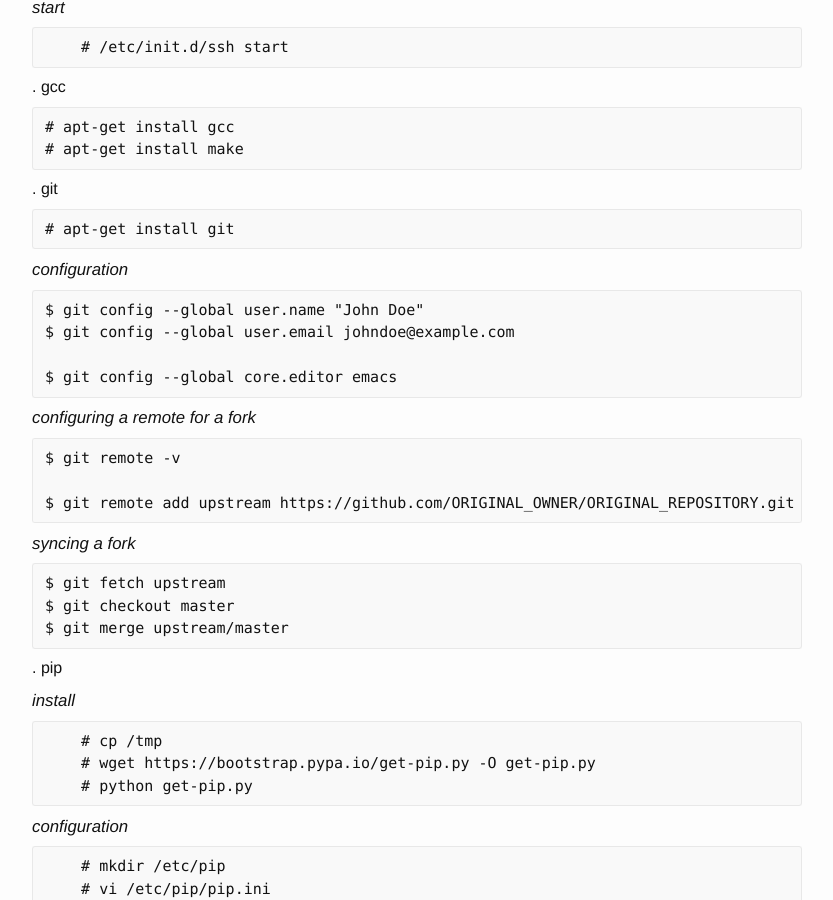
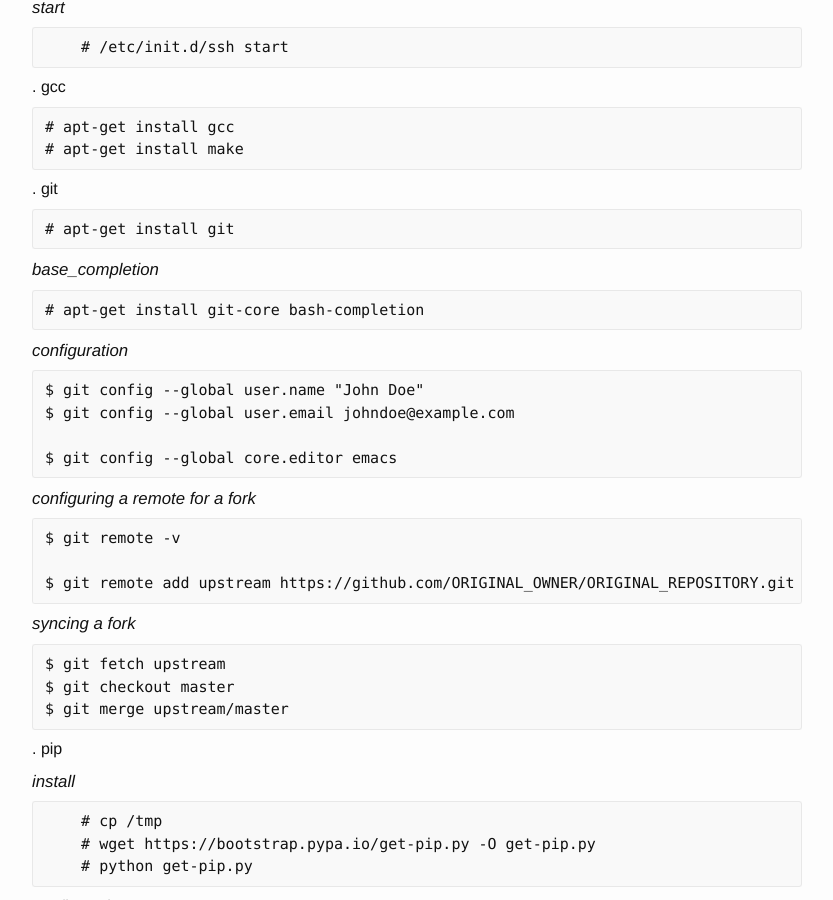
Before and after one commit to ousiax/ousiax.github.io, a Jekyll site: the page built from _posts/2015-08-31-Linux-Dev-(Debian).md, in a window 1280 px wide and 900 px high, scrolled down 1599 px. Shown: the whole window, without its empty margins (223-1056 px from the left). Built offline with Jekyll 4.4.1, drawn with Linux system fonts in a browser that asks for light colours; comment, search, counter and statistics services are not loaded.

Commit message:
Update  2015-08-31-Linux-Dev-(Debian).md

```diff
--- a/_posts/2015-08-31-Linux-Dev-(Debian).md
+++ b/_posts/2015-08-31-Linux-Dev-(Debian).md
@@ -87,6 +87,10 @@ tags: ['Linux', 'Debian',]
 . git
 
     # apt-get install git
+
+*base_completion*
+
+    # apt-get install git-core bash-completion
 
 *configuration*
 
```
